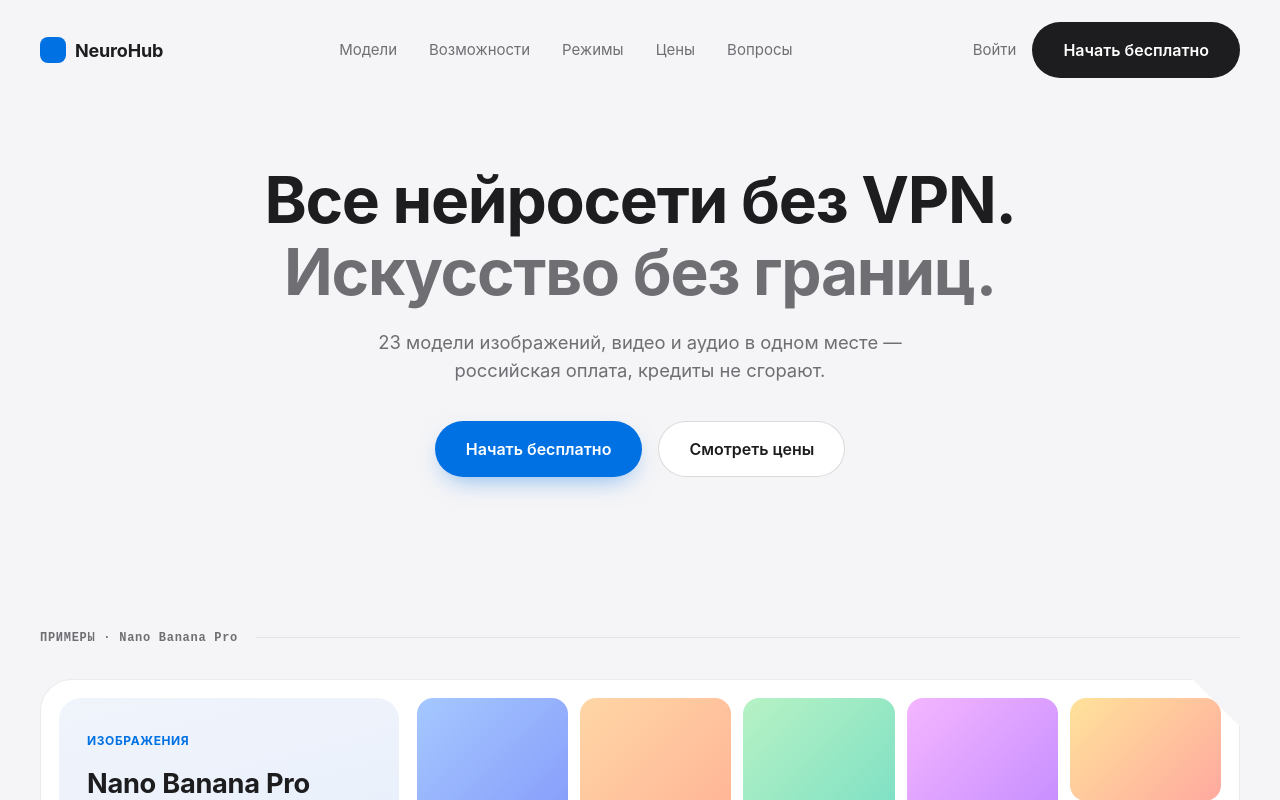
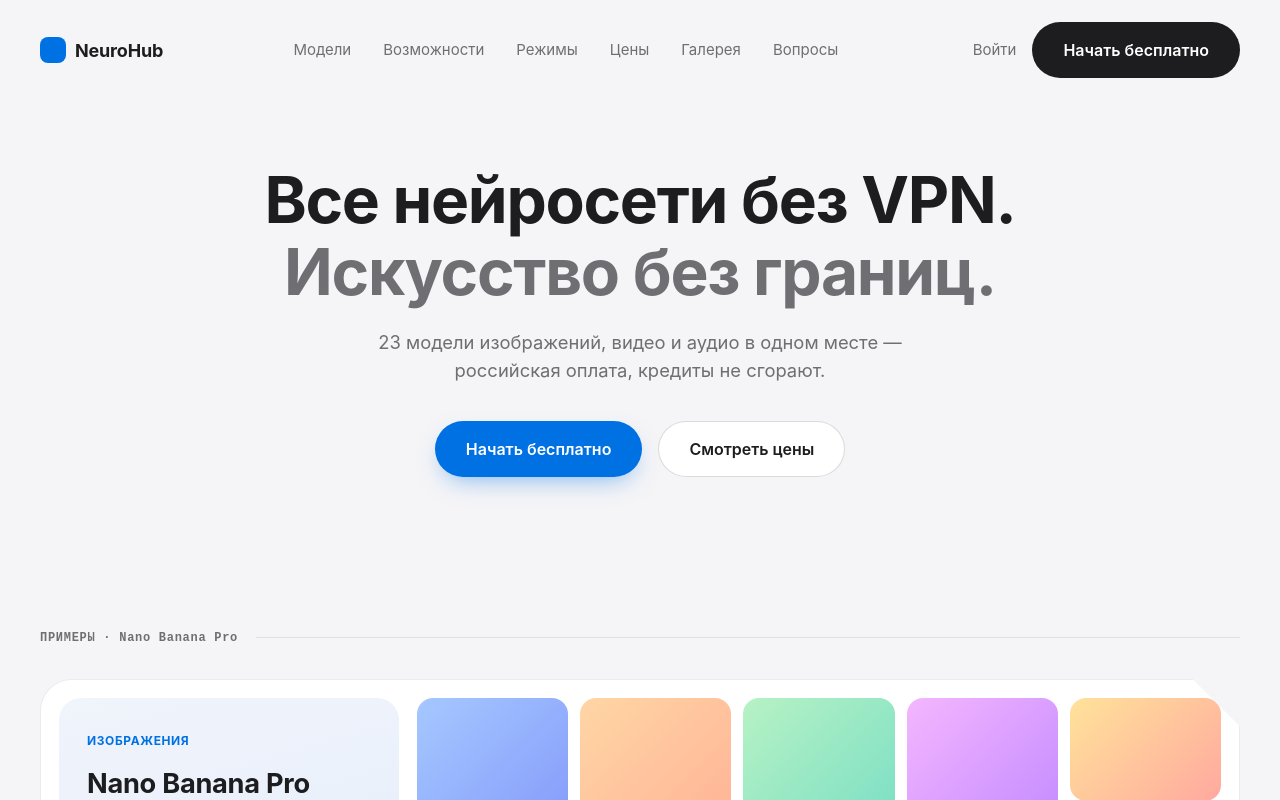
Before and after one commit to 9525750/NeuroHub-landing, a Next.js app: page / in a window 1280 px wide. Shown: the top 800 px of the page. Built offline with nearby package versions, Linux system fonts and the light colour scheme; no server answers.

Commit message:
Ссылка «Галерея» в верхнем меню
Ведёт на app.neurohub.art/gallery — новую публичную страницу с работами
пользователей (см. основной репозиторий NeuroHub).

```diff
--- a/src/components/landing/nav.tsx
+++ b/src/components/landing/nav.tsx
@@ -12,6 +12,7 @@ export function Nav() {
           <a href="#tools">Возможности</a>
           <a href="#apps">Режимы</a>
           <a href={appPath("/billing")}>Цены</a>
+          <a href={appPath("/gallery")}>Галерея</a>
           <a href="#faq">Вопросы</a>
         </div>
         <div className="nav__ctas">
```
